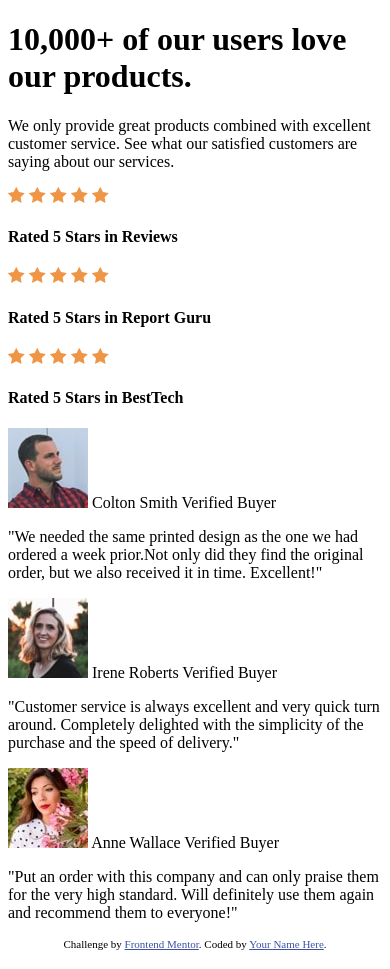
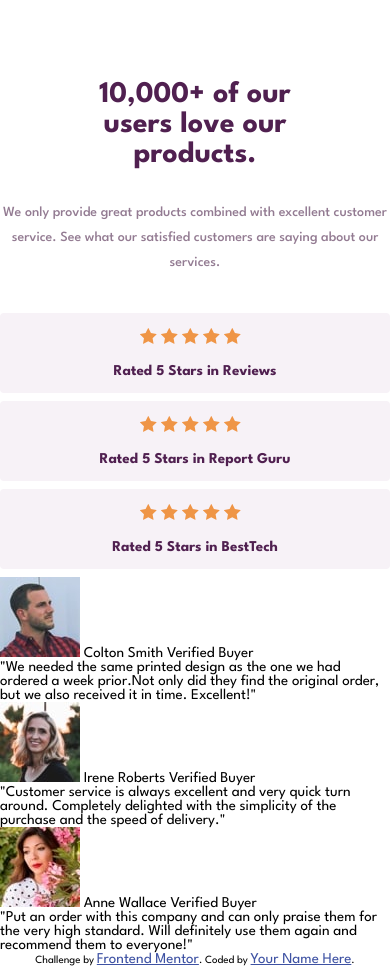
Before and after one commit to Gonvi007/Challenger-Mentor, a plain HTML site: page social-proof-section-master/index.html in a window 390 px wide. Drawn offline with Linux system fonts and the light colour scheme.

Commit message:
Esta en proceso el first mobil, falta el header

```diff
--- a/social-proof-section-master/index.html
+++ b/social-proof-section-master/index.html
@@ -5,11 +5,14 @@
     <meta name="viewport" content="width=device-width, initial-scale=1.0" />
     <link rel="stylesheet" href="./styles.css">
     <link rel="icon"type="image/png"sizes="32x32"href="./images/favicon-32x32.png"/>
-
+    <link rel="preconnect" href="https://fonts.googleapis.com">
+    <link rel="preconnect" href="https://fonts.gstatic.com" crossorigin>
+    <link href="https://fonts.googleapis.com/css2?family=League+Spartan:wght@400;500;700&display=swap" rel="stylesheet">
     <title>Frontend Mentor | Social proof section</title>
 
   </head>
   <body>
+    <div class="container">
       <header>
         <h1>10,000+ of our users love our products.</h1>
         <p>
@@ -49,7 +52,6 @@
           <h4 class="text">Rated 5 Stars in BestTech</h4>
         </div>
       </div>
-
       <cardsContainer>
         <div class="cards card1">
           <img src="./images/image-colton.jpg" alt="">
@@ -78,9 +80,6 @@
         </div>
       </cardsContainer>
 
-
-
-
       <footer>
         <div class="attribution">
           Challenge by
@@ -89,5 +88,6 @@
           >. Coded by <a href="#">Your Name Here</a>.
         </div>
       </footer>
+    </div>
   </body>
 </html>
--- a/social-proof-section-master/styles.css
+++ b/social-proof-section-master/styles.css
@@ -1,7 +1,98 @@
+* {
+    margin: 0;
+    padding: 0;
+    box-sizing: border-box;
+    font-family: 'League Spartan', sans-serif;
+    font-size: 15px;
+}
 
+body {
+    background: url(./images/bg-pattern-top-mobile.svg)m url(./images/bg-pattern-bottom-mobile.svg);
+    background-repeat: no-repeat;
+    background-position: top left, bottom right;
+    font-family: 'League Spartan', sans-serif;
+}
+
+.container {
+    margin: 80px auto;
+    display: flex;
+    flex-direction: column;
+
+}
+/* Pal Header */
+header {
+    margin-bottom: 30px;
+}
+
+header h1 {
+    color: hsl(300, 43%, 22%);
+    font-size: 30px;
+    font-weight: 700;
+    line-height: 30px;
+    text-align: center;
+    margin: 0 64px 30px 64px;
+}
+
+header p {
+    color: hsl(303, 10%, 53%);
+    text-align: center;
+    line-height: 25px;
+    font-size: 14px;
+    font-weight: 500;
+    margin: 0 28px 0 28;
+}
+
+
+/* pal stars */
+.starscontainer {
+
+    display: flex;
+    flex-direction: column;
+    align-items: center;
+    margin-bottom: 30px;
+
+}
+
+.stars {
+    background-color: hsl(300, 24%, 96%);
+    border-radius: 4px;
+    margin: 8px 0;
+    width: 8px 0;
+    height: 80px;
+    padding: 15px;
+    font-weight: 700;
+    color: hsl(300, 43%, 22%);
+    display: flex;
+    flex-direction: column;
+    justify-content: space-between;
+    align-items: center;
+}
+
+.stars .fivestars {
+    min-width: 110px;
+}
+.stars .text {
+    min-width: 240px;
+    text-align: center;
+}
+/* Pal Cards */
+
+.cars {
+    background-color: hsl(300, 43%, 22%);
+    border-radius: 10px;
+    max-width: 330px;
+    height: 250px;
+    padding: 37px;
+    margin: 16px 24px 0px 24px;
+    color: hsl(300, 24%, 96%);
+    font-size: 12px;
+}
+
+/* Pal Footer */
 .attribution {
     font-size: 11px;
     text-align: center;
+
 }
 .attribution a {
     color: hsl(228, 45%, 44%);
```
Also changed, not shown: social-proof-section-master/images/bg-pattern-bottom-mobile.svg, social-proof-section-master/images/bg-pattern-top-mobile.svg. Lines whose indentation alone changed are shown as unchanged.
